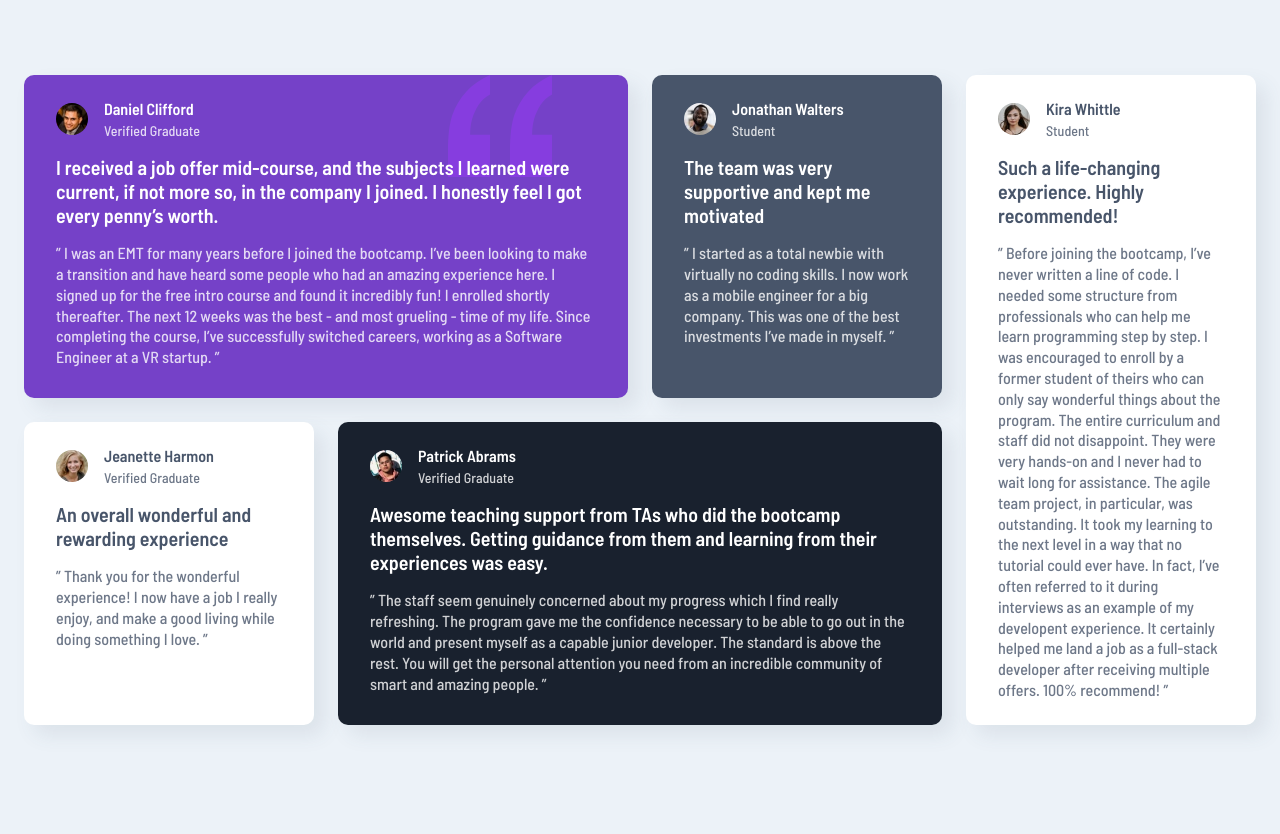
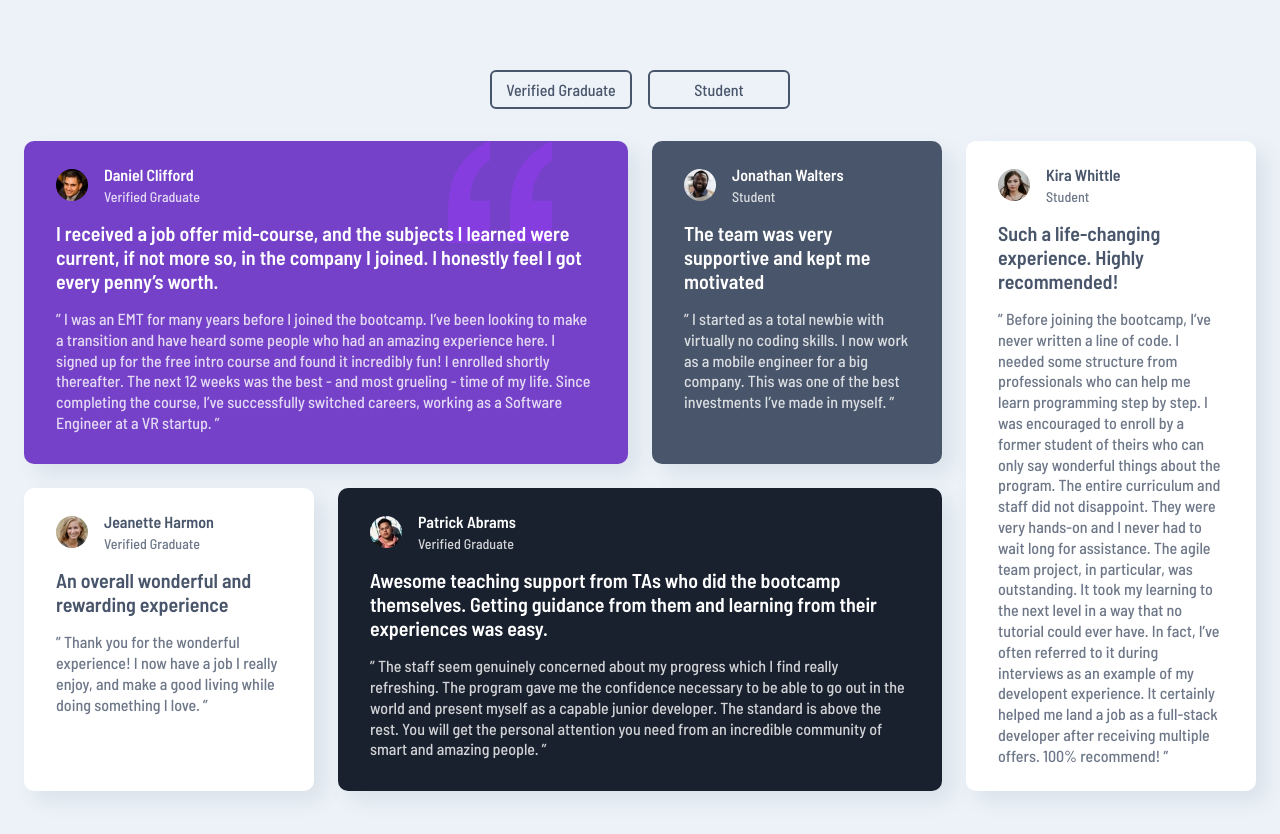
Before and after one commit to DarkstarXDD/testimonials-grid-section, a React (Vite) app: page / in a window 1280 px wide. Shown: the top 834 px of the page. Before the commit the page ends 800 px from the top, so only its background shows below. Built offline with nearby package versions, Linux system fonts and the light colour scheme.

Commit message:
feat: add filter button styles

```diff
--- a/src/App.jsx
+++ b/src/App.jsx
@@ -17,7 +17,15 @@ export default function App() {
   })
 
   return (
-    <main>
+    <main className="main">
+      <div className="filter__wrapper">
+        <button className="filter__button filter__button--verified">
+          Verified Graduate
+        </button>
+        <button className="filter__button filter__button--student">
+          Student
+        </button>
+      </div>
       <div className="testimonial-grid">
         <h1 className="visually-hidden">Testimonials</h1>
         {cardElements}
--- a/styles.css
+++ b/styles.css
@@ -15,6 +15,11 @@
   margin: 0;
   padding: 0;
   box-sizing: border-box;
+}
+
+*:focus-visible {
+  outline: 0.125rem dotted var(--clr-primary-900);
+  outline-offset: 0.125rem;
 }
 
 img,
@@ -71,6 +76,48 @@ body {
   color: var(--clr-neutral-100);
   background-color: var(--clr-neutral-200);
   padding: 4.375rem 1.5rem;
+}
+
+.main {
+  display: flex;
+  flex-direction: column;
+  justify-content: center;
+  align-items: center;
+  gap: 2rem;
+}
+
+.filter__wrapper {
+  max-width: 300px;
+  width: 100%;
+  display: flex;
+  gap: 1rem;
+  /* background-color: red; */
+}
+
+.filter__button {
+  width: 100%;
+  font-family: var(--ff-barlow);
+  font-size: var(--fs-400);
+  font-weight: var(--fw-medium);
+  color: var(--clr-primary-400);
+  background-color: var(--clr-neutral-200);
+  border: 2px solid var(--clr-primary-400);
+  border-radius: 6px;
+  padding: 0.5rem;
+}
+
+.filter__button:active {
+  cursor: pointer;
+  color: var(--clr-neutral-200);
+  background-color: var(--clr-primary-400);
+}
+
+@media (hover: hover) {
+  .filter__button:hover {
+    cursor: pointer;
+    color: var(--clr-neutral-200);
+    background-color: var(--clr-primary-400);
+  }
 }
 
 .testimonial-grid {
```
